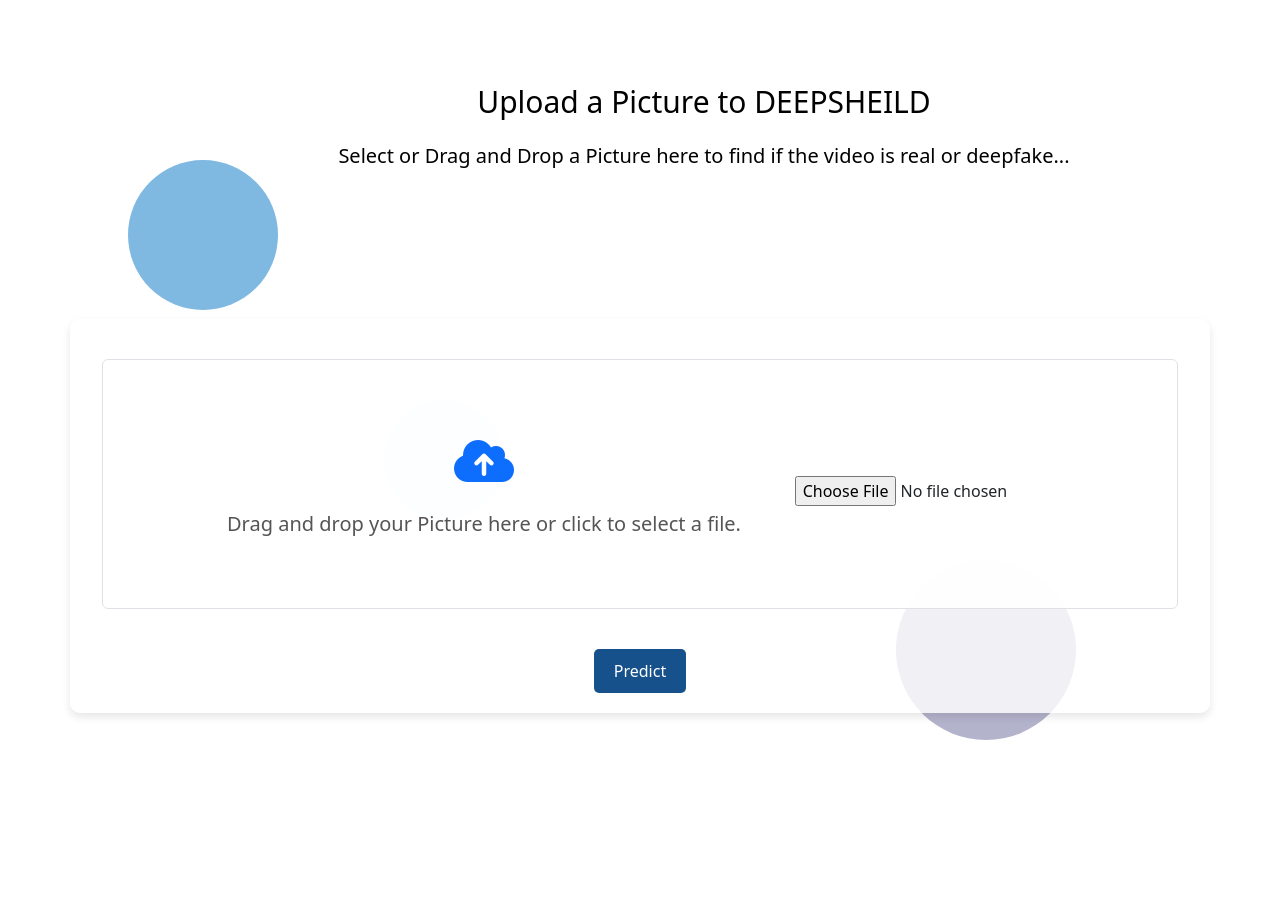
After one commit to jayakrishnagaddam/Face-Recognition-from-Videos, a Flask app: page /videodrop in a window 1280 px wide; the page is wider, and only the part inside the window is pictured. The commit adds this page. Run offline with Flask 3, Linux system fonts and the light colour scheme; some libraries are stand-ins or nearby versions.

Commit message:
Added modeland Uploading

```diff
--- a/app.py
+++ b/app.py
@@ -1,5 +1,6 @@
 from flask import Flask, render_template, Response, request, redirect, flash, url_for, session
 from flask_pymongo import PyMongo
+import os
 import cv2
 import dlib
 
@@ -16,6 +17,27 @@
         x, y, w, h = face.left(), face.top(), face.width(), face.height()
         cv2.rectangle(frame, (x, y), (x + w, y + h), (0, 255, 0), 2)
     return frame
+
+
+@app.route('/process_image', methods=['POST'])
+def process_image():
+    video_file = request.files['video']
+    video_file.save('static/uploads/video.mp4')  # Save uploaded video
+    return redirect(url_for('detection'))
+
+@app.route('/video_feed')
+def video_feed():
+    return Response(gen_frames(), mimetype='multipart/x-mixed-replace; boundary=frame')
+
+@app.route('/detection')
+def detection():
+    return render_template('detection.html')
+
+@app.route('/videodrop')
+def videodrop():
+    return render_template('videodrop.html')
+
+
 def gen_frames():
     cap = cv2.VideoCapture('static/video.mp4')
     while cap.isOpened():
@@ -73,10 +95,5 @@
     return render_template('signup.html')
 
 
-
-@app.route('/video_feed')
-def video_feed():
-    return Response(gen_frames(), mimetype='multipart/x-mixed-replace; boundary=frame')
-
 if __name__ == '__main__':
     app.run(host="0.0.0.0", debug=True)
--- /dev/null
+++ b/templates/videodrop.html
@@ -0,0 +1,267 @@
+<!DOCTYPE html>
+<html lang="en">
+
+<head>
+    <meta charset="UTF-8">
+    <meta name="viewport" content="width=device-width, initial-scale=1.0">
+    <title>DeepShield</title>
+    <link rel="stylesheet" href="https://cdnjs.cloudflare.com/ajax/libs/font-awesome/6.0.0/css/all.min.css">
+    <style>
+        body {
+            margin: 0;
+            padding: 0;
+            font-family: 'Arial', sans-serif;
+            background: #f0f0f0; /* Light background color */
+            position: relative; /* Ensure relative positioning for the content to overlay */
+        }
+
+        .background {
+            position: fixed;
+            top: 0;
+            left: 0;
+            width: 100%;
+            height: 100%;
+            z-index: -1;
+        }
+
+        .circle {
+            position: absolute;
+            border-radius: 50%;
+            mix-blend-mode: overlay; /* Allow circles to overlay without affecting the content */
+        }
+
+        .circle1 {
+            width: 150px;
+            height: 150px;
+            background: #7fb8e1; /* Light blue */
+            top: 20%;
+            left: 10%;
+        }
+
+        .circle2 {
+            width: 120px;
+            height: 120px;
+            background: #a8d0e6; /* Lighter blue */
+            top: 50%;
+            left: 30%;
+        }
+
+        .circle3 {
+            width: 180px;
+            height: 180px;
+            background: #b3b3cc; /* Light lavender */
+            top: 70%;
+            left: 70%;
+        }
+
+        /* ... (add more circles or customize as needed) ... */
+
+        #ex {
+            position: relative;
+            left: 5%;
+            top: 60px;
+            color: black;
+        }
+
+        #name {
+            display: flex;
+            align-items: center;
+            justify-content: center;
+            height: 100vh;
+            margin: 0;
+        }
+
+        .container {
+            width: 400px;
+            padding: 20px;
+            background-color: rgba(255, 255, 255, 0.8);
+            border-radius: 10px;
+            box-shadow: 0 4px 8px rgba(0, 0, 0, 0.1);
+            text-align: center;
+        }
+
+        #drop-area {
+            height: 250px;
+            background-color: rgba(255, 255, 255, 0.9); /* Light white background */
+            border: 2px dashed #000; /* Black dashed border */
+            border-radius: 20px; /* Increase border radius for a smoother look */
+            display: flex;
+            justify-content: center;
+            align-items: center;
+            cursor: pointer;
+            transition: border 0.3s;
+            position: relative;
+            overflow: hidden;
+            margin: 20px; /* Added margin for equal spacing on all sides */
+        }
+
+        #drop-area div {
+            text-align: center; /* Center-align the content inside the drop area */
+        }
+
+        #drop-area i {
+            font-size: 48px;
+            color: #007bff; /* Blue color for the cloud icon */
+        }
+
+        #drop-area p {
+            margin-top: 10px;
+            color: #555;
+        }
+
+        #submitBtn {
+            margin-top: 20px;
+            padding: 10px 20px;
+            background-color: #17518c;
+            color: #fff;
+            border: none;
+            border-radius: 5px;
+            cursor: pointer;
+            font-size: 16px;
+            transition: background-color 0.3s;
+        }
+
+        /* ... (other styles remain the same) ... */
+    </style>
+    {% include 'bootstrap.html' %}
+</head>
+
+<body>
+    <div class="background">
+        <div class="circle circle1"></div>
+        <div class="circle circle2"></div>
+        <div class="circle circle3"></div>
+        <!-- Add more circles or customize as needed -->
+    </div>
+    <div id="ex">
+        <div class="lead text-center mt-4">
+            <h1 class="lead" style="font-size:30px;">Upload a Picture to DEEPSHEILD</h1>
+        </div>
+        <div class="text-center">
+            <h5 class="mt-4 lead">
+                Select or Drag and Drop a Picture here to find if the video is real or deepfake...
+            </h5>
+        </div>
+    </div>
+    <div id="name">
+        <div class="container">
+            <form action="/process_image" method="POST" enctype="multipart/form-data">
+                <div id="drop-area" class="border rounded">
+                    <div>
+                        <i class="mt-4 fas fa-cloud-upload-alt text-primary"></i>
+                        <p class="lead mt-4">Drag and drop your Picture here or click to select a file.</p>
+                    </div>
+                    <div class="mt-0" style="position: relative;left: 5%;top: 3%;">
+                        <input type="file" name="video" id="fileElem" accept="video/*" />
+                    </div>
+                </div>
+                <div id="gallery"></div>
+                <button id="submitBtn" class="active" type="submit">Predict</button>
+            </form>
+
+        </div>
+
+        <script>
+            let dropArea = document.getElementById('drop-area');
+            let fileElem = document.getElementById('fileElem');
+            let gallery = document.getElementById('gallery');
+            let submitBtn = document.getElementById('submitBtn');
+
+            // Event listeners for drag and drop functionality
+            ['dragenter', 'dragover', 'dragleave', 'drop'].forEach(eventName => {
+                dropArea.addEventListener(eventName, preventDefaults, false);
+                document.body.addEventListener(eventName, preventDefaults, false);
+            });
+
+            ['dragenter', 'dragover'].forEach(eventName => {
+                dropArea.addEventListener(eventName, highlight, false);
+            });
+
+            ['dragleave', 'drop'].forEach(eventName => {
+                dropArea.addEventListener(eventName, unhighlight, false);
+            });
+
+            dropArea.addEventListener('drop', handleDrop, false);
+
+            // Prevent default behavior for drag and drop events
+            function preventDefaults(e) {
+                e.preventDefault();
+                e.stopPropagation();
+            }
+
+            // Highlight drop area when dragging over it
+            function highlight(e) {
+                dropArea.classList.add('highlight');
+            }
+
+            // Remove highlight from drop area when dragging leaves it
+            function unhighlight(e) {
+                dropArea.classList.remove('highlight');
+            }
+
+            // Handle drop event
+            function handleDrop(e) {
+                let dt = e.dataTransfer;
+                let files = dt.files || e.target.files;
+                handleFiles(files);
+            }
+
+           // Click event listener for drop area to trigger file input click
+dropArea.addEventListener('click', () => {
+    fileElem.click();
+});
+
+// Change event listener for file input
+fileElem.addEventListener('change', function (e) {
+    handleFiles(this.files);
+});
+
+
+            // Function to handle selected files
+            function handleFiles(files) {
+                files = [...files];
+                gallery.innerHTML = ''; // Clear previous files
+                files.forEach(previewFile);
+                updateSubmitButton(files.length > 0);
+            }
+
+            // Function to preview selected files
+            function previewFile(file) {
+                let reader = new FileReader();
+                reader.readAsDataURL(file);
+                reader.onloadend = function () {
+                    if (file.type.startsWith('video/')) {
+                        let video = document.createElement('video');
+                        video.src = reader.result;
+                        video.controls = true;
+                        gallery.appendChild(video);
+                    }
+
+                    // Display file name
+                    let fileName = document.createElement('p');
+                    fileName.textContent = file.name;
+                    gallery.appendChild(fileName);
+                }
+            }
+
+            // Function to update submit button state
+            function updateSubmitButton(active) {
+                if (active) {
+                    submitBtn.classList.add('active');
+                    submitBtn.removeAttribute('disabled');
+                } else {
+                    submitBtn.classList.remove('active');
+                    submitBtn.setAttribute('disabled', 'disabled');
+                }
+            }
+
+            // Function to handle submit button click
+            function submitImage() {
+                alert('Image submitted successfully!');
+            }
+        </script>
+
+    </div>
+</body>
+
+</html>
```
Also changed, not shown: templates/detection.html (added, +11 -0 lines), templates/home.html (+74 -9 lines), static/Screenshot (128).png (added), static/cv2.jpg (added), static/dlib.png (added), static/flask.png (added), 4 other files.
